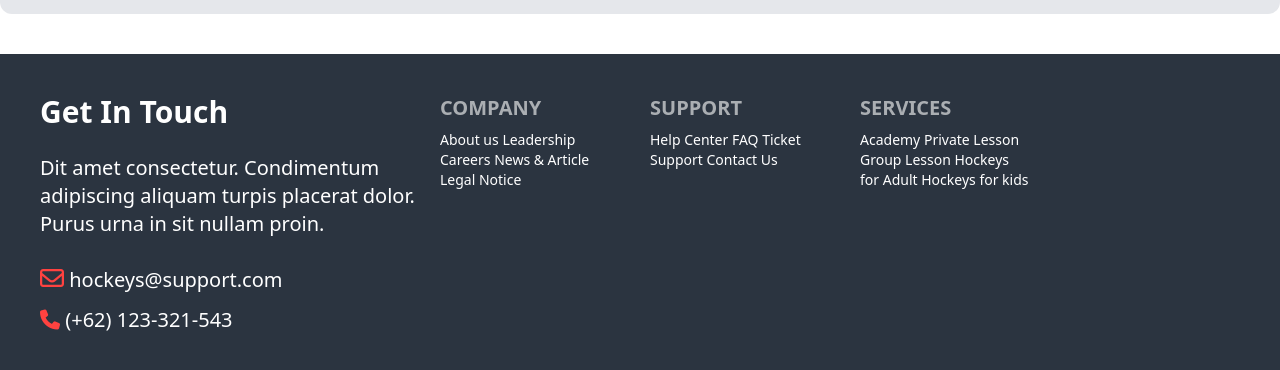
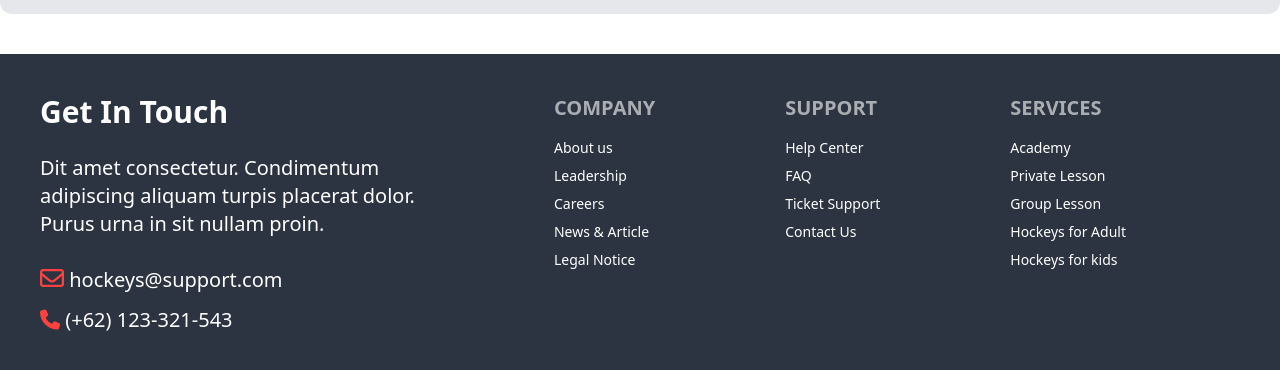
Before and after one commit to Mimu11/Hokey-web, a plain HTML site: page index.html in a window 1280 px wide. Shown: the part 4304-4674 px from the top of the page. Drawn offline with nearby package versions, Linux system fonts and the light colour scheme.

Commit message:
Final Test

```diff
--- a/index.html
+++ b/index.html
@@ -447,7 +447,7 @@
             </div>
         </section>
     </main>
-    <footer class="footer bg-neutral text-white p-10">
+    <footer class="footer  bg-neutral text-white p-10">
         <aside class="space-y-4 lg:w-96">
 
             <h2 class="font-extrabold text-3xl">Get In Touch</h2>
@@ -462,7 +462,7 @@
                 <span>(+62) 123-321-543</span>
             </p>
         </aside>
-        <div class="grid gap-10 grid-cols-2 lg:grid-cols-4">
+
         <nav>
             <h6 class="footer-title text-xl font-bold text-white">Company</h6>
             <a class="link link-hover">About us</a>
```
Lines whose indentation alone changed are shown as unchanged.
